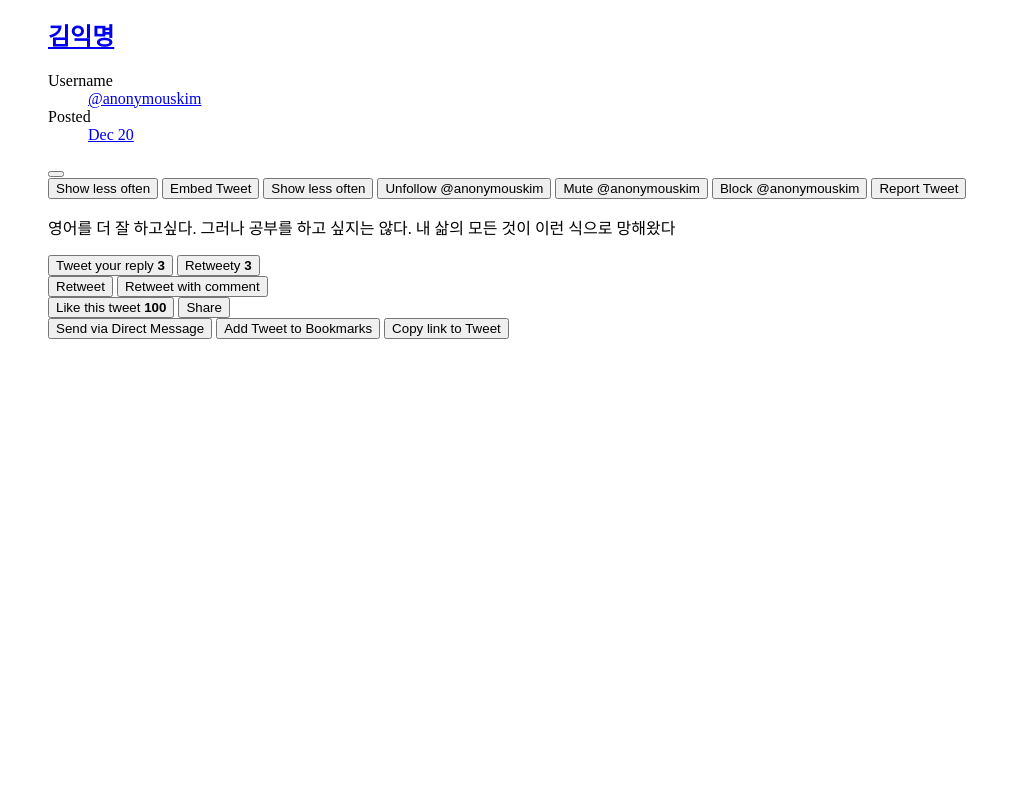
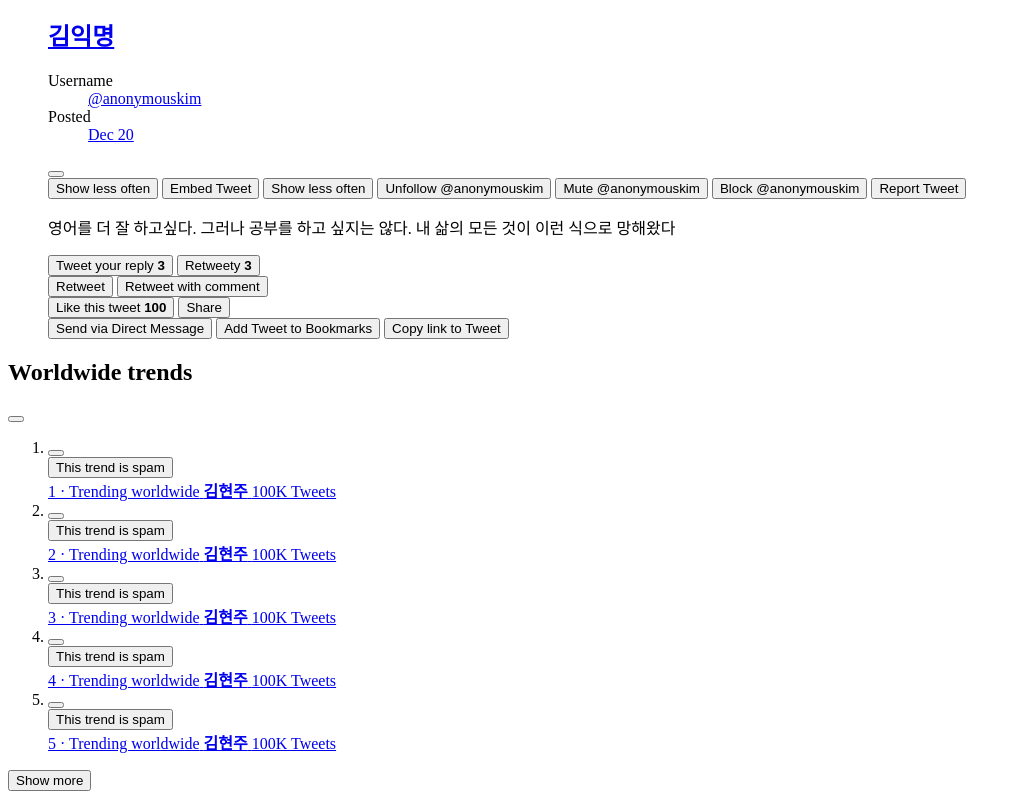
Before and after one commit to kkhhjjoo/twitter, a plain HTML site: page index.html in a window 1280 px wide. Shown: the part 4360-5159 px from the top of the page, without its empty margins (0-1021 px from the left). Before the commit the page ends 4715 px from the top, so only its background shows below. Drawn offline with Linux system fonts and the light colour scheme.

Commit message:
월드 와이드 트렌드 추가

```diff
--- a/index.html
+++ b/index.html
@@ -117,8 +117,8 @@
             </button>
             <button type="submit">Tweet</button>
         </form>
-   </section>
-    <section>
+      </section>
+      <section>
         <h1>Your Timeline</h1>
         <ol>
             <li>
@@ -582,7 +582,101 @@
                 </article>
             </li>
         </ol>
-    </section>
+      </section>
     </main>
+    <aside>
+      <header>
+        <h1>Worldwide trends</h1>
+        <button type="button" aria-label="Options">
+          <!-- Icon -->
+        </button>
+      </header>
+
+      <ol>
+        <li>
+          <button type="button" aria-label="Options">
+            <!-- Icon -->
+          </button>
+          <div>
+            <button type="button">
+              <!-- Icon -->
+              This trend is spam
+            </button>
+          </div>
+          <a href="#">
+            <span>1 · Trending worldwide</span>
+            <strong lang="ko">김현주</strong>
+            <span>100K Tweets</span>
+          </a>
+        </li>
+        <li>
+          <button type="button" aria-label="Options">
+            <!-- Icon -->
+          </button>
+          <div>
+            <button type="button">
+              <!-- Icon -->
+              This trend is spam
+            </button>
+          </div>
+          <a href="#">
+            <span>2 · Trending worldwide</span>
+            <strong lang="ko">김현주</strong>
+            <span>100K Tweets</span>
+          </a>
+        </li>
+        <li>
+          <button type="button" aria-label="Options">
+            <!-- Icon -->
+          </button>
+          <div>
+            <button type="button">
+              <!-- Icon -->
+              This trend is spam
+            </button>
+          </div>
+          <a href="#">
+            <span>3 · Trending worldwide</span>
+            <strong lang="ko">김현주</strong>
+            <span>100K Tweets</span>
+          </a>
+        </li>
+        <li>
+          <button type="button" aria-label="Options">
+            <!-- Icon -->
+          </button>
+          <div>
+            <button type="button">
+              <!-- Icon -->
+              This trend is spam
+            </button>
+          </div>
+          <a href="#">
+            <span>4 · Trending worldwide</span>
+            <strong lang="ko">김현주</strong>
+            <span>100K Tweets</span>
+          </a>
+        </li>
+        <li>
+          <button type="button" aria-label="Options">
+            <!-- Icon -->
+          </button>
+          <div>
+            <button type="button">
+              <!-- Icon -->
+              This trend is spam
+            </button>
+          </div>
+          <a href="#">
+            <span>5 · Trending worldwide</span>
+            <strong lang="ko">김현주</strong>
+            <span>100K Tweets</span>
+          </a>
+        </li>
+      </ol>
+      <footer>
+        <button type="button">Show more</button>
+      </footer>
+    </aside>
   </body>
 </html>
```
